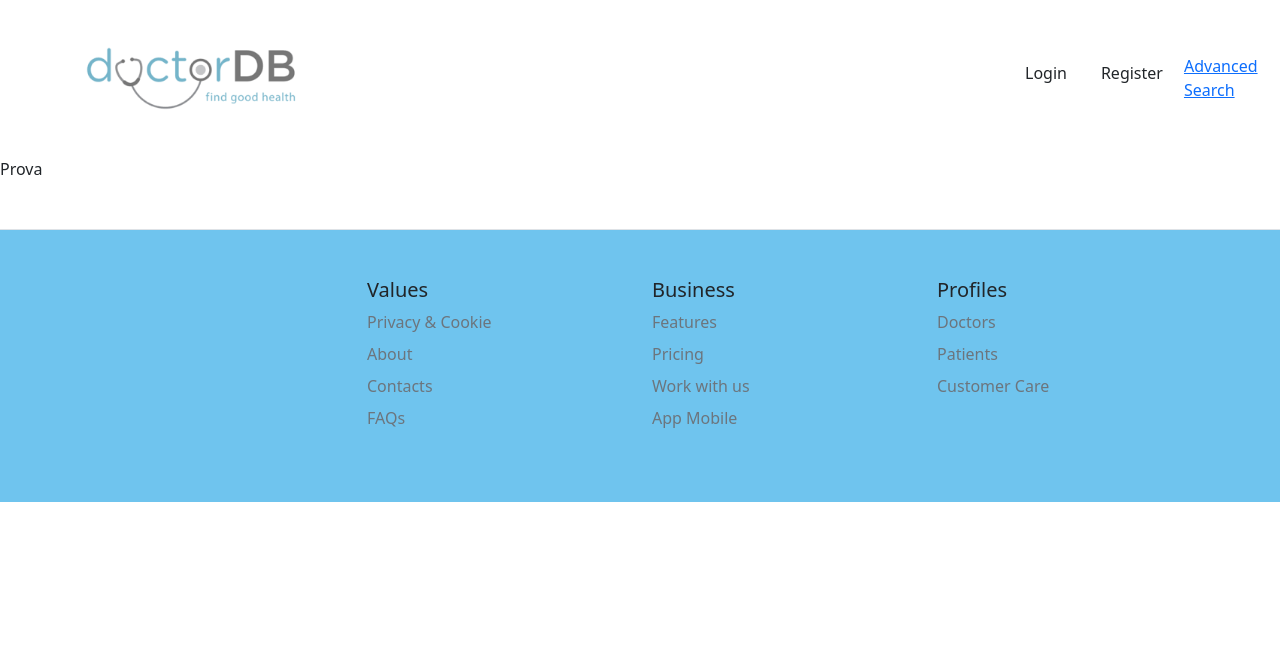
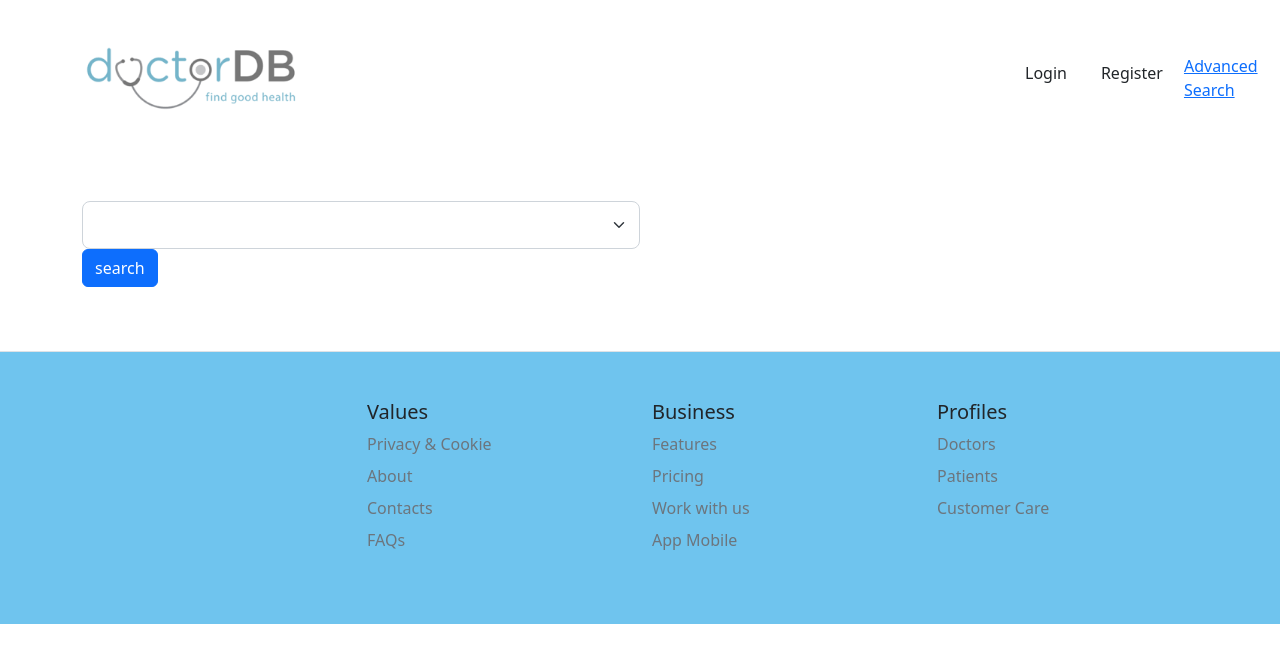
Before and after one commit to CatalanoLorenzo/bdoctor-front, a Vue app: page /advanced-search in a window 1280 px wide. Shown: the top 662 px of the page. Built offline with nearby package versions, Linux system fonts and the light colour scheme.

Commit message:
add specialization filter Advanced Search.vue

```diff
--- /dev/null
+++ b/src/components/ProfilesFiltered.vue
@@ -0,0 +1,45 @@
+<script>
+import { store } from "../store";
+export default {
+  data() {
+    return {
+      store,
+      url_image: store.api_url + "storage/"
+    };
+  }
+};
+</script>
+
+<template>
+  <!-- card -->
+  <div class="container">
+    <div class="row row-cols-1 row-cols-md-2 row-cols-lg-3">
+      <div v-for="profile in store.profiles" class="col my-3">
+        <div class="doctor_card card h-100">
+          <img
+            class="card-img-top ratio-1x1 object-fit-cover"
+            height="300"
+            width="300"
+            :src="url_image + profile.doctor_image"
+            :alt="profile.slug"
+          />
+          <div class="card-body">
+            <h4 class="card-title">
+              {{ profile.user.name + " " + profile.user.surname }}
+            </h4>
+            <small>{{ profile.user.address }}</small
+            ><br />
+            <small>{{ profile.user.email }}</small>
+            <p class="card-text">{{ profile.performances }}</p>
+          </div>
+          <div class="card-footer bg-primary">
+            <h5 class="text-white">{{ profile.phone_number }}</h5>
+          </div>
+        </div>
+        <!-- /card -->
+      </div>
+    </div>
+  </div>
+</template>
+
+<style lang="scss" scoped></style>
--- a/src/views/AdvancedSearch.vue
+++ b/src/views/AdvancedSearch.vue
@@ -1,17 +1,105 @@
+<script>
+import { store } from "../store";
+import axios from "axios";
+import ProfilesFiltered from "../components/ProfilesFiltered.vue";
+export default {
+  name: "AdvancedSearch",
+  components: { ProfilesFiltered },
+  data() {
+    return {
+      store,
+      url_image: store.api_url + "storage/",
+      selectedSpecialization: ""
+    };
+  },
+  methods: {
+    // API call select specialization
+    selectSpecialization() {
+      const specializationsUrl = store.api_url + store.api_profile;
+      // + '?specialization_id=' + this.selectedSpecialization
+      axios
+        .get(specializationsUrl, {
+          params: { specialization_id: this.selectedSpecialization }
+        })
+        .then((response) => {
+          console.log(response);
+          store.profiles = response.data.results;
+          store.loading = false;
+        })
+        .catch((error) => {
+          console.log(error);
+          store.error = error.message;
+        });
+      console.log("prova");
+    }
+  }
+};
+</script>
+
 <template>
-    <div>
-        Prova
+  <div class="container">
+    <div class="row">
+      <div class="col">
+        <div class="mb-3 w-50">
+          <label for="specializations" class="form-label fs-4 text-white"
+            >Specializations</label
+          >
+          <select
+            v-model="selectedSpecialization"
+            class="form-select form-select-lg text-dark"
+            name="specializations"
+            id="specializations"
+          >
+            <option
+              v-for="specialization in store.specializations"
+              :value="specialization.id"
+            >
+              {{ specialization.name }}
+            </option>
+          </select>
+
+          <button
+            @click="selectSpecialization()"
+            type="button"
+            class="btn btn-primary"
+          >
+            search
+          </button>
+        </div>
+      </div>
     </div>
+  </div>
+  <!-- card -->
+  <!-- <div class="container">
+    <div class="row row-cols-1 row-cols-md-2 row-cols-lg-3">
+      <div v-for="profile in store.profiles" class="col my-3">
+        <div class="doctor_card card h-100">
+          <img
+            class="card-img-top ratio-1x1 object-fit-cover"
+            height="300"
+            width="300"
+            :src="url_image + profile.doctor_image"
+            :alt="profile.slug"
+          />
+          <div class="card-body">
+            <h4 class="card-title">
+              {{ profile.user.name + " " + profile.user.surname }}
+            </h4>
+            <small>{{ profile.user.address }}</small
+            ><br />
+            <small>{{ profile.user.email }}</small>
+            <p class="card-text">{{ profile.performances }}</p>
+          </div>
+          <div class="card-footer bg-primary">
+            <h5 class="text-white">{{ profile.phone_number }}</h5>
+          </div>
+        </div>
+
+      </div>
+    </div>
+  </div> -->
+
+  <ProfilesFiltered></ProfilesFiltered>
 </template>
 
-<script>
-export default {
-    setup() {
-
-
-        return {}
-    }
-}
-</script>
-
 <style lang="scss" scoped></style>
```
